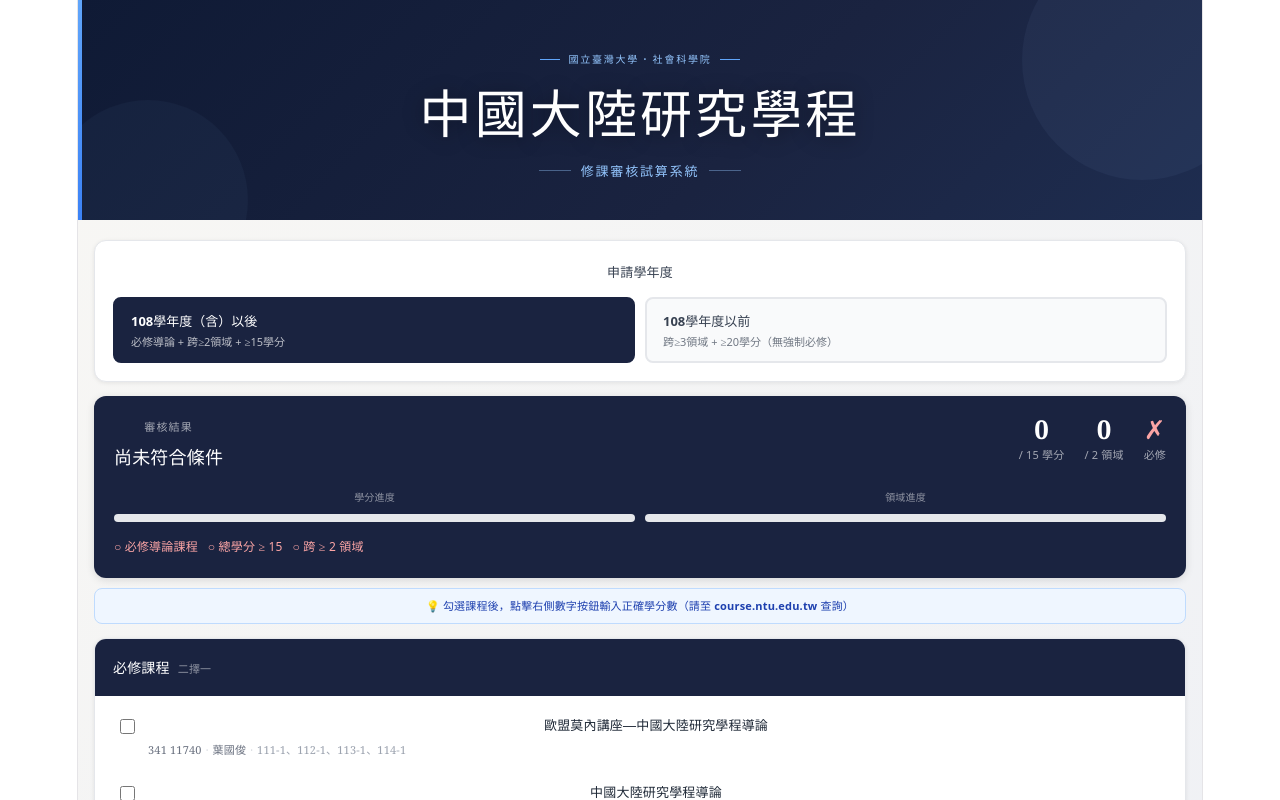
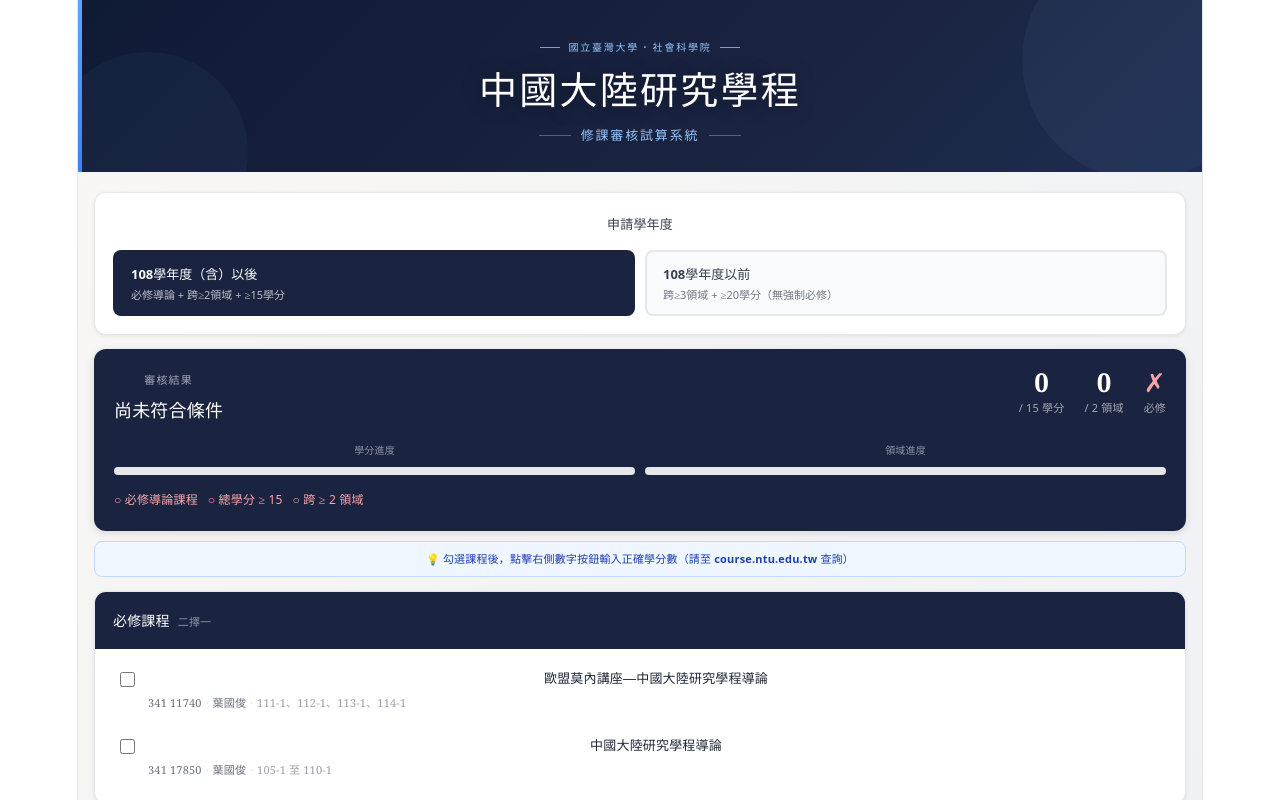
Before and after one commit to yrsun68433/china-checker, a React (Vite) app: page / in a window 1280 px wide. Shown: the top 800 px of the page. Built offline with nearby package versions, Linux system fonts and the light colour scheme.

Commit message:
Update App.jsx

```diff
--- a/src/App.jsx
+++ b/src/App.jsx
@@ -241,7 +241,7 @@
       {/* Header */}
       <div style={{
         background: "linear-gradient(135deg, #0f1a35 0%, #1a2340 60%, #1e2d50 100%)",
-        padding: "40px 24px 36px",
+        padding: "28px 24px 24px",
         overflow: "hidden",
         position: "relative",
       }}>
@@ -256,7 +256,7 @@
           <div style={{
             display: "inline-flex", alignItems: "center", gap: 8,
             fontSize: 10, color: "#93c5fd", letterSpacing: "0.18em",
-            fontWeight: 600, marginBottom: 14, fontFamily: "system-ui",
+            fontWeight: 600, marginBottom: 10, fontFamily: "system-ui",
           }}>
             <div style={{ width: 20, height: 1, background: "#60a5fa" }} />
             國立臺灣大學 · 社會科學院
@@ -266,7 +266,7 @@
           {/* main title */}
           <h1 style={{
             margin: 0,
-            fontSize: "clamp(32px, 7vw, 52px)",
+            fontSize: "clamp(26px, 5vw, 38px)",
             fontWeight: 900,
             color: "#fff",
             letterSpacing: "0.06em",
@@ -278,7 +278,7 @@
           </h1>
 
           {/* subtitle */}
-          <div style={{ display: "flex", alignItems: "center", justifyContent: "center", gap: 10, marginTop: 14 }}>
+          <div style={{ display: "flex", alignItems: "center", justifyContent: "center", gap: 10, marginTop: 10 }}>
             <div style={{ height: 1, width: 32, background: "rgba(147,197,253,0.4)" }} />
             <p style={{
               margin: 0, fontSize: 13, color: "#93c5fd",
```
